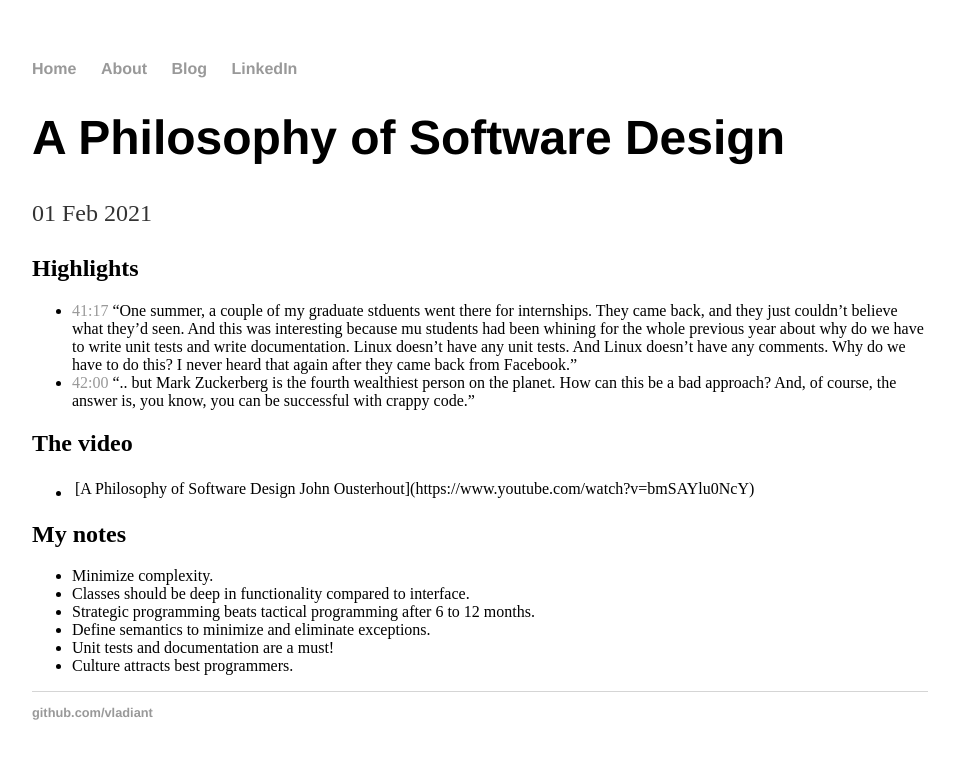
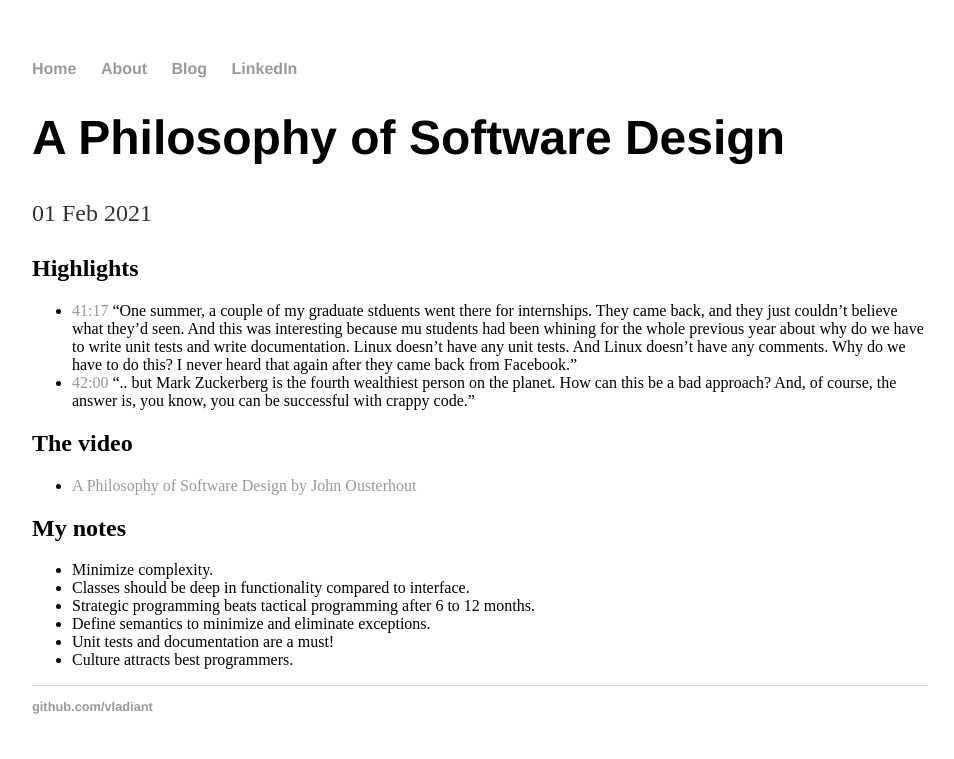
Before and after one commit to vladiant/vladiant.github.io, a Jekyll site: the page built from _posts/2021-02-01-philosophy-software-design.md, in a window 1280 px wide. Shown: the top 759 px of the page, without its empty margins (160-1114 px from the left). Built offline with Jekyll 4.4.1, drawn with Linux system fonts in a browser that asks for light colours.

Commit message:
Fix post

```diff
--- a/_posts/2021-02-01-philosophy-software-design.md
+++ b/_posts/2021-02-01-philosophy-software-design.md
@@ -9,7 +9,7 @@ date: 2021-02-01
 * [42:00](https://youtu.be/bmSAYlu0NcY?t=2519) ".. but Mark Zuckerberg is the fourth wealthiest person on the planet. How can this be a bad approach? And, of course, the answer is, you know, you can be successful with crappy code."
 
 ## The video
-* [A Philosophy of Software Design | John Ousterhout](https://www.youtube.com/watch?v=bmSAYlu0NcY)
+* [A Philosophy of Software Design by John Ousterhout](https://www.youtube.com/watch?v=bmSAYlu0NcY)
 
 ## My notes
 * Minimize complexity.
```
